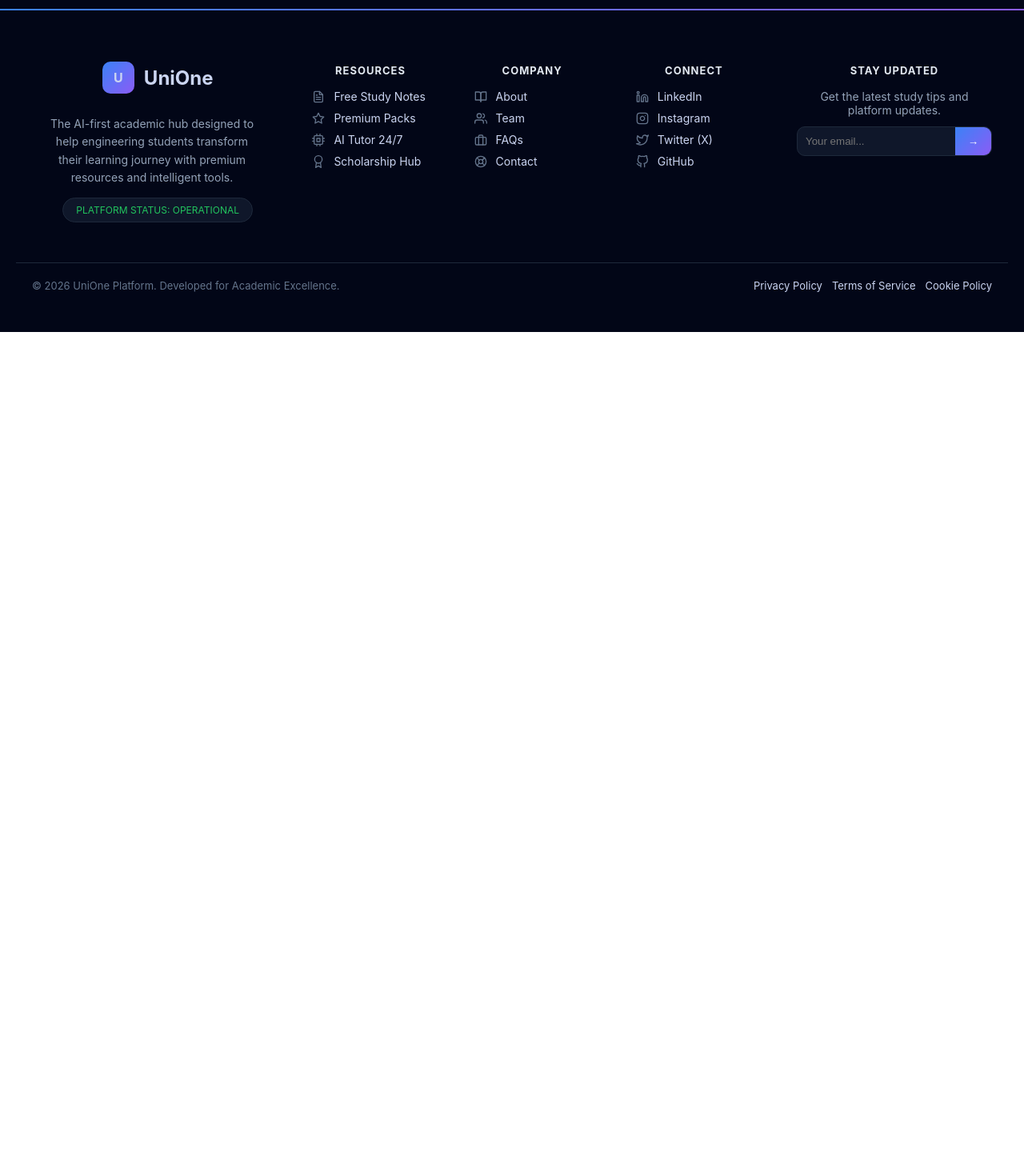
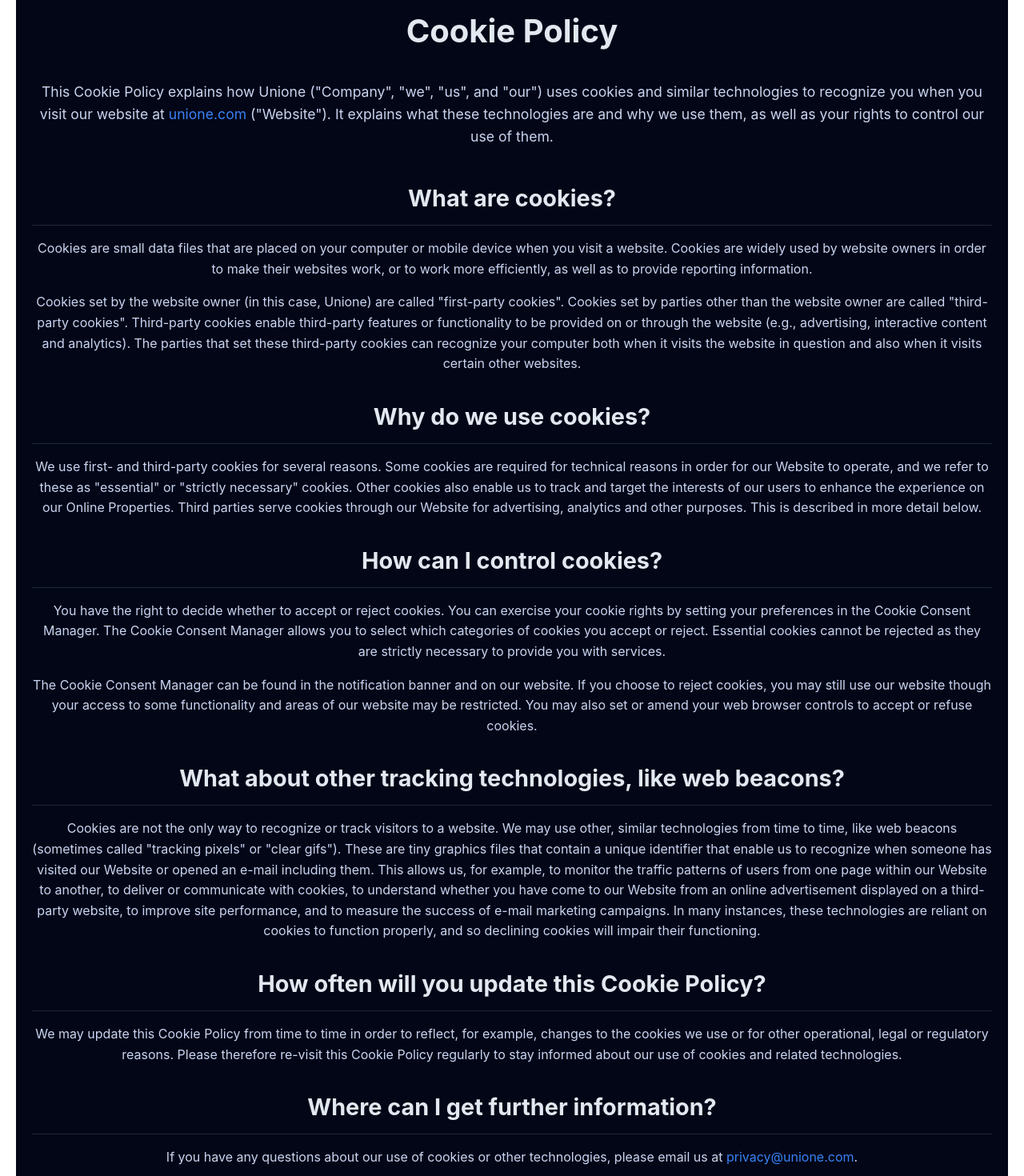
Before and after one commit to kiranpatil2003/UniOne_Footer_Component, a React (Create React App) app: page /cookies in a window 1280 px wide. Shown: the part 540-2010 px from the top of the page at 80% size. Before the commit the page ends 955 px from the top, so only its background shows below. Built offline with nearby package versions, Linux system fonts and the light colour scheme.

Commit message:
replaced Ai tutor with home,added cookie policy page at route /cookies, available media links added, pending instagram, linkedIn links

```diff
--- a/src/App.jsx
+++ b/src/App.jsx
@@ -1,17 +1,24 @@
+import { Routes, Route } from "react-router-dom";
+import CookiePolicy from "./pages/CookiePolicy";
+import Layout from "./components/Layout"; // Import the new Layout component
 import "./App.css";
-import Footer from "./components/Footer";
 
 function App() {
   return (
-    <div className="App">
-      <header className="App-header">
-        <p>
-          Unione Footer Component, Please scroll down to see the footer in
-          action!
-        </p>
-      </header>
-      <Footer />
-    </div>
+    <Routes>
+      <Route path="/" element={<Layout />}> {/* Use Layout as the parent route */}
+        <Route
+          index
+          element={
+            <p>
+              Unione Footer Component, Please scroll down to see the footer in
+              action!
+            </p>
+          }
+        />
+        <Route path="cookies" element={<CookiePolicy />} />
+      </Route>
+    </Routes>
   );
 }
 
--- a/src/components/Footer.jsx
+++ b/src/components/Footer.jsx
@@ -14,22 +14,20 @@
   FiLinkedin,
   FiInstagram,
   FiTwitter,
-  FiGithub
+  FiGithub,
 } from "react-icons/fi";
 
 function Footer({ className = "" }) {
   return (
     <footer className={`unione-footer ${className}`}>
-
       {/* MAIN FOOTER GRID */}
       <div className="footer-inner">
-
         {/* BRAND */}
         <div className="footer-brand">
-            <div className="logo-container">
-          <div className="logo">
+          <div className="logo-container">
+            <div className="logo">
               <span className="logo-icon">U</span>
-            <h2>UniOne</h2>
+              <h2>UniOne</h2>
             </div>
           </div>
 
@@ -39,153 +37,140 @@
             intelligent tools.
           </p>
 
-          <div className="status-badge">
-            PLATFORM STATUS: OPERATIONAL
-          </div>
+          <div className="status-badge">PLATFORM STATUS: OPERATIONAL</div>
         </div>
-
 
         {/* RESOURCES */}
         <div className="footer-section">
           <h4>RESOURCES</h4>
 
           <ul className="footer-list">
-
+            <li>
+              <Link to="/" className="list-item">
+                <FiCpu className="footer-icon" />
+                Home
+              </Link>
+            </li>
             <li>
               <Link to="/notes" className="list-item">
-                <FiFileText className="footer-icon"/>
+                <FiFileText className="footer-icon" />
                 Free Study Notes
               </Link>
             </li>
 
             <li>
               <Link to="/premium" className="list-item">
-                <FiStar className="footer-icon"/>
+                <FiStar className="footer-icon" />
                 Premium Packs
               </Link>
             </li>
 
             <li>
-              <Link to="/ai-tutor" className="list-item">
-                <FiCpu className="footer-icon"/>
-                AI Tutor 24/7
-              </Link>
-            </li>
-
-            <li>
               <Link to="/scholarships" className="list-item">
-                <FiAward className="footer-icon"/>
+                <FiAward className="footer-icon" />
                 Scholarship Hub
               </Link>
             </li>
-
           </ul>
         </div>
-
 
         {/* COMPANY */}
         <div class="footer-section">
           <h4>COMPANY</h4>
 
           <ul className="footer-list">
-
             <li>
               <Link to="/about" className="list-item">
-                <FiBookOpen className="footer-icon"/>
+                <FiBookOpen className="footer-icon" />
                 About
               </Link>
             </li>
 
             <li>
               <Link to="/team" className="list-item">
-                <FiUsers className="footer-icon"/>
+                <FiUsers className="footer-icon" />
                 Team
               </Link>
             </li>
 
             <li>
               <Link to="/faqs" className="list-item">
-                <FiBriefcase className="footer-icon"/>
+                <FiBriefcase className="footer-icon" />
                 FAQs
               </Link>
             </li>
 
             <li>
               <Link to="/Contact" className="list-item">
-                <FiLifeBuoy className="footer-icon"/>
+                <FiLifeBuoy className="footer-icon" />
                 Contact
               </Link>
             </li>
-
           </ul>
         </div>
-
 
         {/* CONNECT */}
         <div className="footer-section">
           <h4>CONNECT</h4>
 
           <ul className="footer-list">
-
             <li>
               <a href="https://linkedin.com" className="list-item">
-                <FiLinkedin className="footer-icon"/>
+                <FiLinkedin className="footer-icon" />
                 LinkedIn
               </a>
             </li>
 
             <li>
               <a href="https://instagram.com" className="list-item">
-                <FiInstagram className="footer-icon"/>
+                <FiInstagram className="footer-icon" />
                 Instagram
               </a>
             </li>
 
             <li>
-              <a href="https://twitter.com" className="list-item">
-                <FiTwitter className="footer-icon"/>
+              <a
+                href="https://x.com/UniOne_129?t=mVFL6d7aDvWPP8-_9iVA7g&s=09"
+                className="list-item"
+              >
+                <FiTwitter className="footer-icon" />
                 Twitter (X)
               </a>
             </li>
 
             <li>
-              <a href="https://github.com" className="list-item">
-                <FiGithub className="footer-icon"/>
+              <a
+                href="https://github.com/sayalikale318/UniOne"
+                className="list-item"
+              >
+                <FiGithub className="footer-icon" />
                 GitHub
               </a>
             </li>
-
           </ul>
         </div>
-
 
         {/* NEWSLETTER */}
         <div className="footer-section newsletter">
           <h4>STAY UPDATED</h4>
 
-          <p>
-            Get the latest study tips and platform updates.
-          </p>
+          <p>Get the latest study tips and platform updates.</p>
 
           <div className="newsletter-box">
             <input type="email" placeholder="Your email..." />
             <button>→</button>
           </div>
-
         </div>
-
       </div>
 
-
       {/* FOOTER BOTTOM */}
- <div className="footer-bottom">
-
+      <div className="footer-bottom">
         <div className="footer-left">
-          © {new Date().getFullYear()} UniOne Platform. Developed for Academic Excellence.
+          © {new Date().getFullYear()} UniOne Platform. Developed for Academic
+          Excellence.
         </div>
 
         <div className="footer-right">
-
           <Link to="/privacy" className="footer-bottom-link">
             Privacy Policy
           </Link>
@@ -197,11 +182,8 @@
           <Link to="/cookies" className="footer-bottom-link">
             Cookie Policy
           </Link>
-
         </div>
-
       </div>
-
     </footer>
   );
 }
--- /dev/null
+++ b/src/components/Layout.jsx
@@ -0,0 +1,23 @@
+import React from "react";
+import { Outlet } from "react-router-dom";
+import Footer from "./Footer";
+import "../App.css";
+
+const Layout = () => {
+  return (
+    <div className="App">
+      <header className="App-header">
+        <p>
+          Unione Footer Component, Please scroll down to see the footer in
+          action!
+        </p>
+      </header>
+      <div className="content">
+        <Outlet />
+      </div>
+      <Footer />
+    </div>
+  );
+};
+
+export default Layout;
--- /dev/null
+++ b/src/pages/CookiePolicy.css
@@ -0,0 +1,56 @@
+.cookie-policy-container {
+  background-color: #020617; /* Dark background from Footer.css */
+  color: #cbd5f1; /* Light text color from Footer.css */
+  font-family: Inter, sans-serif;
+  padding: 40px 20px;
+  max-width: 1200px;
+  margin: 0 auto;
+  line-height: 1.6;
+}
+
+.cookie-policy-title {
+  color: #e2e8f0; /* Slightly lighter title color */
+  font-size: 2.5em;
+  margin-bottom: 30px;
+  text-align: center;
+}
+
+.cookie-policy-intro {
+  font-size: 1.1em;
+  margin-bottom: 40px;
+  text-align: center;
+}
+
+.cookie-policy-intro a {
+  color: #3b82f6; /* Link color from Footer.css */
+  text-decoration: none;
+}
+
+.cookie-policy-intro a:hover {
+  text-decoration: underline;
+}
+
+.cookie-policy-section {
+  margin-bottom: 30px;
+}
+
+.cookie-policy-section-title {
+  color: #e2e8f0;
+  font-size: 1.8em;
+  margin-bottom: 15px;
+  border-bottom: 1px solid #1e293b; /* Border from Footer.css */
+  padding-bottom: 10px;
+}
+
+.cookie-policy-section p {
+  margin-bottom: 15px;
+}
+
+.cookie-policy-section a {
+  color: #3b82f6; /* Link color from Footer.css */
+  text-decoration: none;
+}
+
+.cookie-policy-section a:hover {
+  text-decoration: underline;
+}
--- /dev/null
+++ b/src/pages/CookiePolicy.jsx
@@ -0,0 +1,63 @@
+import React from 'react';
+import './CookiePolicy.css';
+
+const CookiePolicy = () => {
+  return (
+    <div className="cookie-policy-container">
+      <h1 className="cookie-policy-title">Cookie Policy</h1>
+      <p className="cookie-policy-intro">
+        This Cookie Policy explains how Unione ("Company", "we", "us", and "our") uses cookies and similar technologies to recognize you when you visit our website at <a href="https://unione.com">unione.com</a> ("Website"). It explains what these technologies are and why we use them, as well as your rights to control our use of them.
+      </p>
+
+      <section className="cookie-policy-section">
+        <h2 className="cookie-policy-section-title">What are cookies?</h2>
+        <p>
+          Cookies are small data files that are placed on your computer or mobile device when you visit a website. Cookies are widely used by website owners in order to make their websites work, or to work more efficiently, as well as to provide reporting information.
+        </p>
+        <p>
+          Cookies set by the website owner (in this case, Unione) are called "first-party cookies". Cookies set by parties other than the website owner are called "third-party cookies". Third-party cookies enable third-party features or functionality to be provided on or through the website (e.g., advertising, interactive content and analytics). The parties that set these third-party cookies can recognize your computer both when it visits the website in question and also when it visits certain other websites.
+        </p>
+      </section>
+
+      <section className="cookie-policy-section">
+        <h2 className="cookie-policy-section-title">Why do we use cookies?</h2>
+        <p>
+          We use first- and third-party cookies for several reasons. Some cookies are required for technical reasons in order for our Website to operate, and we refer to these as "essential" or "strictly necessary" cookies. Other cookies also enable us to track and target the interests of our users to enhance the experience on our Online Properties. Third parties serve cookies through our Website for advertising, analytics and other purposes. This is described in more detail below.
+        </p>
+      </section>
+
+      <section className="cookie-policy-section">
+        <h2 className="cookie-policy-section-title">How can I control cookies?</h2>
+        <p>
+          You have the right to decide whether to accept or reject cookies. You can exercise your cookie rights by setting your preferences in the Cookie Consent Manager. The Cookie Consent Manager allows you to select which categories of cookies you accept or reject. Essential cookies cannot be rejected as they are strictly necessary to provide you with services.
+        </p>
+        <p>
+          The Cookie Consent Manager can be found in the notification banner and on our website. If you choose to reject cookies, you may still use our website though your access to some functionality and areas of our website may be restricted. You may also set or amend your web browser controls to accept or refuse cookies.
+        </p>
+      </section>
+
+      <section className="cookie-policy-section">
+        <h2 className="cookie-policy-section-title">What about other tracking technologies, like web beacons?</h2>
+        <p>
+          Cookies are not the only way to recognize or track visitors to a website. We may use other, similar technologies from time to time, like web beacons (sometimes called "tracking pixels" or "clear gifs"). These are tiny graphics files that contain a unique identifier that enable us to recognize when someone has visited our Website or opened an e-mail including them. This allows us, for example, to monitor the traffic patterns of users from one page within our Website to another, to deliver or communicate with cookies, to understand whether you have come to our Website from an online advertisement displayed on a third-party website, to improve site performance, and to measure the success of e-mail marketing campaigns. In many instances, these technologies are reliant on cookies to function properly, and so declining cookies will impair their functioning.
+        </p>
+      </section>
+
+      <section className="cookie-policy-section">
+        <h2 className="cookie-policy-section-title">How often will you update this Cookie Policy?</h2>
+        <p>
+          We may update this Cookie Policy from time to time in order to reflect, for example, changes to the cookies we use or for other operational, legal or regulatory reasons. Please therefore re-visit this Cookie Policy regularly to stay informed about our use of cookies and related technologies.
+        </p>
+      </section>
+
+      <section className="cookie-policy-section">
+        <h2 className="cookie-policy-section-title">Where can I get further information?</h2>
+        <p>
+          If you have any questions about our use of cookies or other technologies, please email us at <a href="mailto:privacy@unione.com">privacy@unione.com</a>.
+        </p>
+      </section>
+    </div>
+  );
+};
+
+export default CookiePolicy;
```
